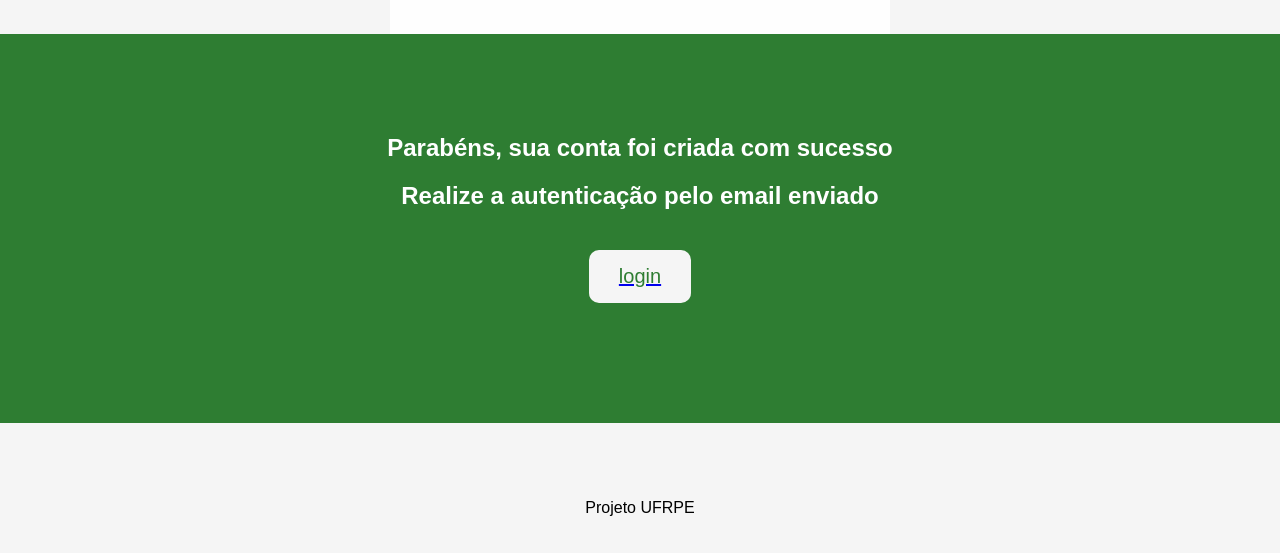
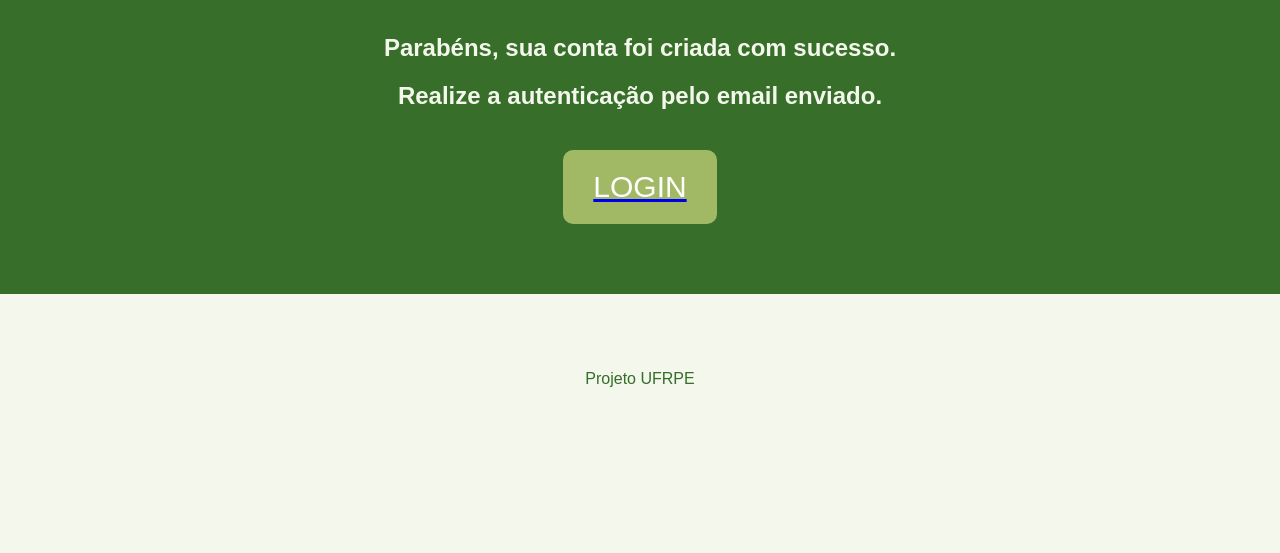
Before and after one commit to Zepelino/UFRPEgada, a plain HTML site: page autenticar.html in a window 1280 px wide. Shown: the part 466-1019 px from the top of the page. After the commit the page ends 890 px from the top, so only its background shows below. Drawn offline with Linux system fonts and the light colour scheme.

Commit message:
Atualização no designs das páginas

```diff
--- a/autenticar.html
+++ b/autenticar.html
@@ -4,20 +4,21 @@
     <meta charset="UTF-8" />
     <meta name="viewport" content="width=device-width, initial-scale=1.0" />
     <title>pagina principal</title>
+    <link rel="icon" href="src/assets/imagens/UFRPEgada_LOGO.png" type="image/png">
     <link rel="stylesheet" href="src/css/global.css" />
   </head>
   <header>
     <img
       class="ufrpegada"
-      src="src/assets/imagens/UFRPEGADA.jpeg"
+      src="src/assets/imagens/UFRPEgada_LOGO.png"
       alt="UFRPEgada"
     />
   </header>
 
   <section class="hero">
-    <h2>Parabéns, sua conta foi criada com sucesso</h2>
-    <h1>Realize a autenticação pelo email enviado</h1>
-    <a href="login.html"><button class="comecar">login</button></a>
+    <h2>Parabéns, sua conta foi criada com sucesso.</h2>
+    <h1>Realize a autenticação pelo email enviado.</h1>
+    <a href="login.html"><button class="comecar">LOGIN</button></a>
   </section>
 
   <footer>
--- a/src/css/global.css
+++ b/src/css/global.css
@@ -1,19 +1,19 @@
 body {
   font-family: Arial, sans-serif;
-  background: #f5f5f5;
+  background: #f4f7eb;
   margin: 0;
 }
 
 .hero {
   text-align: center;
-  padding: 80px 20px;
-  background: #2e7d32;
-  color: white;
+  padding: 30px 20px;
+  background: #366e2a;
+  color: #f4f7eb;
 }
 
 button {
-  background: #2e7d32;
-  color: white;
+  background: #366e2a;
+  color: #f4f7eb;
   border: none;
   padding: 12px 24px;
   border-radius: 8px;
@@ -22,19 +22,19 @@ button {
 .ufrpegada {
   display: block;
   width: 50%vw;
-  height: 500px;
+  height: 450px;
   margin: auto;
 }
 
 .comecar {
   border-radius: 10px;
-  background: #f5f5f5;
-  color: #2e7d32;
+  background: #a1b965;
+  color: white;
   border: none;
-  padding: 15px 30px;
+  padding: 20px 30px;
   display: block;
   margin: 40px auto;
-  font-size: 20px;
+  font-size: 30px;
 }
 
 .features {
@@ -47,6 +47,6 @@ button {
 footer {
   text-align: center;
   padding: 20px;
-  color: rgb(0, 0, 0);
+  color: #366e2a;
   margin-top: 40px;
 }
--- a/src/css/login.css
+++ b/src/css/login.css
@@ -1,7 +1,7 @@
 body {
   margin: 0;
   font-family: Arial, sans-serif;
-  background: linear-gradient(135deg, #2e7d32, #66bb6a);
+  background: linear-gradient(135deg, #a1b965, #1f4325);
   height: 100vh;
   display: flex;
   align-items: center;
--- a/src/css/usuario.css
+++ b/src/css/usuario.css
@@ -3,14 +3,14 @@
 body {
   margin: 0;
   font-family: Arial, sans-serif;
-  background-color: #f4f7f5;
+  background-color: #f4f7eb;
   color: #333;
 }
 
 /* ===== HEADER ===== */
 
 .topbar {
-  background-color: #2e7d32;
+  background-color: #366e2a;
   color: white;
 
   display: flex;
@@ -45,7 +45,7 @@ body {
 
 #logout-btn {
   background-color: white;
-  color: #2e7d32;
+  color: #1f4325;
 
   border: none;
   border-radius: 8px;
@@ -103,7 +103,7 @@ body {
 
   border-radius: 50%;
 
-  background-color: #2e7d32;
+  background-color: #366e2a;
   color: white;
 
   display: flex;
@@ -136,7 +136,7 @@ body {
 .info-card {
   background-color: #f8faf8;
 
-  border-left: 6px solid #2e7d32;
+  border-left: 6px solid #366e2a;
 
   padding: 20px;
 
@@ -145,7 +145,7 @@ body {
 
 .info-card h3 {
   margin-top: 0;
-  color: #2e7d32;
+  color: #366e2a;
 }
 
 .info-card p {
```
Also changed, not shown: cadastro.html (+9 -2 lines), dashboard.html (+1 -0 lines), index.html (+3 -2 lines), login.html (+1 -1 lines), usuario.html (+1 -1 lines), src/assets/imagens/UFRPEGADA_LOtex2.png (added), src/assets/imagens/UFRPEgada_LOGO.png (added), src/assets/imagens/UFRPEgada_LOtex.png (added).
